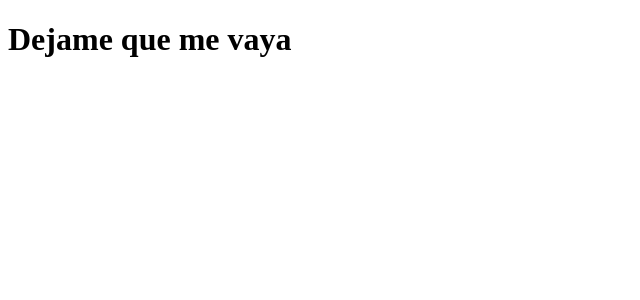
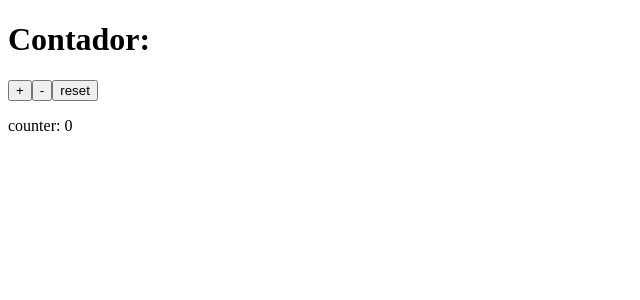
Before and after one commit to ramigalvan/practicando-react, a React (Vite) app: page / in a window 1280 px wide. Shown: the top 300 px of the page, without its empty margins (0-640 px from the left). Built offline with nearby package versions, Linux system fonts and the light colour scheme.

Commit message:
contador tipado

```diff
--- a/src/App.tsx
+++ b/src/App.tsx
@@ -1,6 +1,12 @@
+import Contador from "./Contador/Contador"
+
+
 function App() {
   return(
-    <h1>Dejame que me vaya</h1>
+    <>
+      <h1>Contador:</h1>
+      <Contador/>
+    </>
   )
 }
 
--- /dev/null
+++ b/src/Contador/Button.tsx
@@ -0,0 +1,14 @@
+import type { MouseEvent } from "react";
+
+interface ButtonsProps {
+  onClick: (e: MouseEvent<HTMLButtonElement>) => void;
+  label: string;
+}
+
+function Button({label, onClick} : ButtonsProps) {
+  return (
+    <button onClick={onClick}>{label}</button>
+  )
+}
+
+export default Button
--- /dev/null
+++ b/src/Contador/Contador.tsx
@@ -0,0 +1,23 @@
+import  { useState } from 'react'
+import Button from './Button';
+
+function Contador() {
+    const [counter, setCounter] = useState<number>(0);
+
+    const handleIncrement = () => setCounter(counter + 1);
+
+    const handleDecrement = () => setCounter(counter - 1);
+
+    const handleReset = () => setCounter(0);
+
+    return (
+        <>
+            <Button label="+" onClick={handleIncrement} />
+            <Button label="-" onClick={handleDecrement} />
+            <Button label="reset" onClick={handleReset} />
+            <p>counter: {counter}</p>
+        </>
+    )
+}
+
+export default Contador
```
